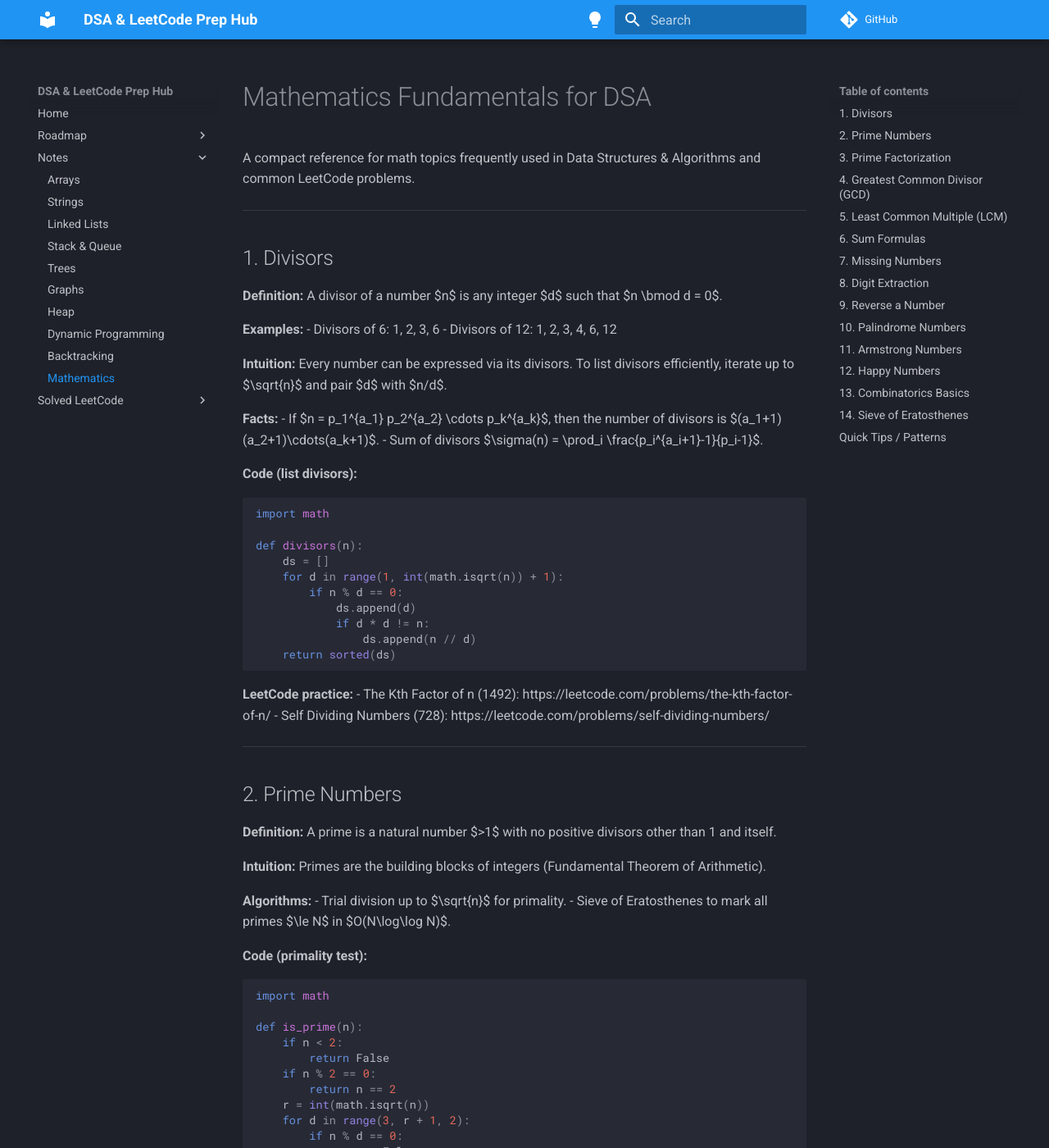
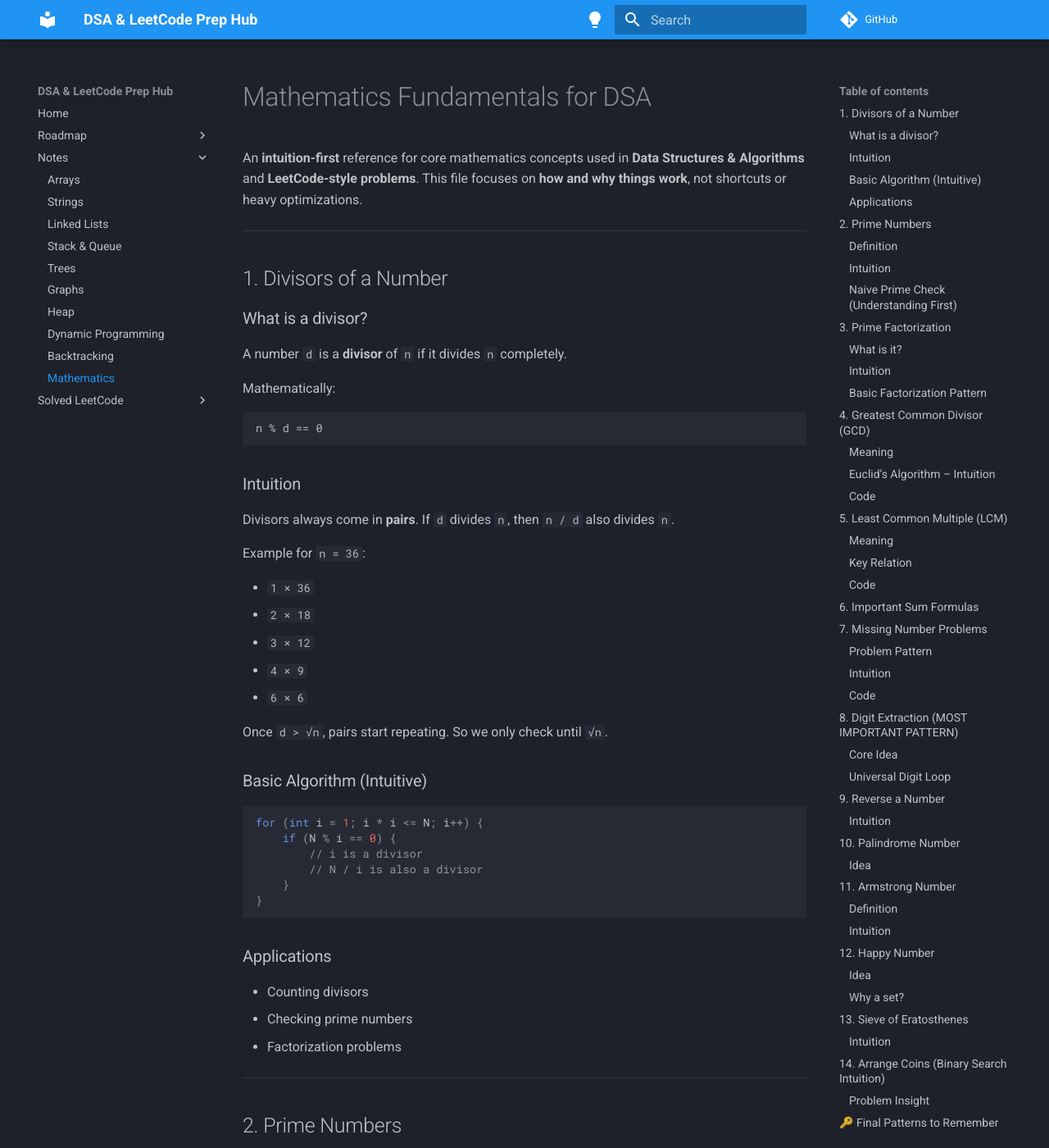
Before and after one commit to kinza7124/dsa-leetcode-mkdocs, an MkDocs documentation site: the page built from docs/notes/maths.md, in a window 1280 px wide and 1400 px high. Shown: the whole window at 82% size. Built offline with MkDocs 1.6.1 and Material for MkDocs 9.7.7, drawn with Linux system fonts in a browser that asks for light colours; comment, search, counter and statistics services are not loaded; some of the changed text lies outside the part shown.

Commit message:
Update mathematics fundamentals documentation

````diff
--- a/docs/notes/maths.md
+++ b/docs/notes/maths.md
@@ -1,286 +1,452 @@
 # Mathematics Fundamentals for DSA
 
-A compact reference for math topics frequently used in Data Structures & Algorithms and common LeetCode problems.
+An **intuition-first** reference for core mathematics concepts used in **Data Structures & Algorithms** and **LeetCode-style problems**.
+This file focuses on **how and why things work**, not shortcuts or heavy optimizations.
 
 ---
 
-## 1. Divisors
+## 1. Divisors of a Number
 
-**Definition:** A divisor of a number $n$ is any integer $d$ such that $n \bmod d = 0$.
+### What is a divisor?
 
-**Examples:**
-- Divisors of 6: 1, 2, 3, 6
-- Divisors of 12: 1, 2, 3, 4, 6, 12
+A number `d` is a **divisor** of `n` if it divides `n` completely.
 
-**Intuition:** Every number can be expressed via its divisors. To list divisors efficiently, iterate up to $\sqrt{n}$ and pair $d$ with $n/d$.
+Mathematically:
 
-**Facts:**
-- If $n = p_1^{a_1} p_2^{a_2} \cdots p_k^{a_k}$, then the number of divisors is $(a_1+1)(a_2+1)\cdots(a_k+1)$.
-- Sum of divisors $\sigma(n) = \prod_i \frac{p_i^{a_i+1}-1}{p_i-1}$.
-
-**Code (list divisors):**
-```python
-import math
-
-def divisors(n):
-    ds = []
-    for d in range(1, int(math.isqrt(n)) + 1):
-        if n % d == 0:
-            ds.append(d)
-            if d * d != n:
-                ds.append(n // d)
-    return sorted(ds)
+```
+n % d == 0
 ```
 
-**LeetCode practice:**
-- The Kth Factor of n (1492): https://leetcode.com/problems/the-kth-factor-of-n/
-- Self Dividing Numbers (728): https://leetcode.com/problems/self-dividing-numbers/
+### Intuition
+
+Divisors always come in **pairs**.
+If `d` divides `n`, then `n / d` also divides `n`.
+
+Example for `n = 36`:
+
+* `1 × 36`
+* `2 × 18`
+* `3 × 12`
+* `4 × 9`
+* `6 × 6`
+
+Once `d > √n`, pairs start repeating.
+So we only check until `√n`.
+
+### Basic Algorithm (Intuitive)
+
+```cpp
+for (int i = 1; i * i <= N; i++) {
+    if (N % i == 0) {
+        // i is a divisor
+        // N / i is also a divisor
+    }
+}
+```
+
+### Applications
+
+* Counting divisors
+* Checking prime numbers
+* Factorization problems
 
 ---
 
 ## 2. Prime Numbers
 
-**Definition:** A prime is a natural number $>1$ with no positive divisors other than 1 and itself.
+### Definition
 
-**Intuition:** Primes are the building blocks of integers (Fundamental Theorem of Arithmetic).
+A **prime number** has **exactly two divisors**:
 
-**Algorithms:**
-- Trial division up to $\sqrt{n}$ for primality.
-- Sieve of Eratosthenes to mark all primes $\le N$ in $O(N\log\log N)$.
+* `1`
+* the number itself
 
-**Code (primality test):**
-```python
-import math
+Examples:
 
-def is_prime(n):
-    if n < 2:
-        return False
-    if n % 2 == 0:
-        return n == 2
-    r = int(math.isqrt(n))
-    for d in range(3, r + 1, 2):
-        if n % d == 0:
-            return False
-    return True
+* Prime: `2, 3, 5, 7, 11`
+* Not prime: `4 (1,2,4)`, `6 (1,2,3,6)`
+
+### Intuition
+
+If a number has **any divisor other than 1 and itself**, it is not prime.
+
+Because divisors come in pairs, we only need to check until `√n`.
+
+### Naive Prime Check (Understanding First)
+
+```cpp
+bool isPrime(int n) {
+    if (n < 2) return false;
+    int cnt = 0;
+    for (int i = 1; i * i <= n; i++) {
+        if (n % i == 0) {
+            cnt++;
+            if (i != n / i) cnt++;
+        }
+    }
+    return cnt == 2;
+}
 ```
-
-**LeetCode practice:**
-- Count Primes (204): https://leetcode.com/problems/count-primes/
-- Prime arrangements related: Power of Three (326): https://leetcode.com/problems/power-of-three/
 
 ---
 
 ## 3. Prime Factorization
 
-**Definition:** Break $n$ into primes multiplying to $n$.
+### What is it?
 
-**Examples:**
-- $12 = 2^2 \times 3^1$
-- $60 = 2^2 \times 3^1 \times 5^1$
+Breaking a number into **only prime numbers** whose product equals the number.
 
-**Algorithm:** Trial division with division while divisible; if remainder $>1$, it’s prime.
+Example:
 
-**Code:**
-```python
-import math
+```
+60 = 2 × 2 × 3 × 5
+```
 
-def prime_factors(n):
-    fs = []
-    d = 2
-    while d * d <= n:
-        while n % d == 0:
-            fs.append(d)
-            n //= d
-        d += 1
-    if n > 1:
-        fs.append(n)
-    return fs
+### Intuition
+
+* Try dividing by the smallest possible number
+* Keep dividing while divisible
+* Whatever remains at the end is prime
+
+### Basic Factorization Pattern
+
+```cpp
+for (int i = 2; i * i <= n; i++) {
+    while (n % i == 0) {
+        // i is a prime factor
+        n =n/i;
+    }
+}
+if (n > 1) {
+    // n itself is a prime factor
+}
 ```
 
 ---
 
 ## 4. Greatest Common Divisor (GCD)
 
-**Definition:** Largest integer dividing both $a$ and $b$.
+### Meaning
 
-**Algorithm:** Euclid’s algorithm: $\gcd(a,b)=\gcd(b, a\bmod b)$.
+The **largest number** that divides both `a` and `b`.
 
-**Code:**
-```python
-def gcd(a, b):
-    while b:
-        a, b = b, a % b
-    return a
+Example:
+
+```
+gcd(12, 18) = 6
 ```
 
-**LeetCode practice:**
-- Greatest Common Divisor of Strings (1071): https://leetcode.com/problems/greatest-common-divisor-of-strings/
+### Euclid’s Algorithm – Intuition
+
+If `a` divides `b`, then:
+
+```
+gcd(a, b) = gcd(b, a % b)
+```
+
+We keep shrinking the problem until remainder becomes `0`.
+
+### Code
+
+```cpp
+int gcd(int a, int b) {
+    while (b>0 && a>0) {
+        if(a>b)
+        a = a % b;
+
+        if(b>a)
+        b=b%a;
+    }
+    if(a==0)
+    return b;
+return a;
+}
+```
 
 ---
 
 ## 5. Least Common Multiple (LCM)
 
-**Definition:** Smallest number divisible by both $a$ and $b$.
+### Meaning
 
-**Formula:** $\operatorname{lcm}(a,b)=\frac{a\cdot b}{\gcd(a,b)}$.
+The **smallest number** divisible by both `a` and `b`.
 
-**Code:**
-```python
-def lcm(a, b):
-    g = gcd(a, b)
-    return a // g * b
+### Key Relation
+
+```
+LCM(a, b) = a×b/GCD(a, b)
+```
+
+### Code
+
+```cpp
+int lcm(int a, int b) {
+    return (a / gcd(a, b)) * b;
+}
 ```
 
 ---
 
-## 6. Sum Formulas
+## 6. Important Sum Formulas
 
-- $1 + 2 + \cdots + n = \frac{n(n+1)}{2}$
-- $1^2 + 2^2 + \cdots + n^2 = \frac{n(n+1)(2n+1)}{6}$
-- $1^3 + 2^3 + \cdots + n^3 = \left(\frac{n(n+1)}{2}\right)^2$
+Used heavily in missing-number and counting problems.
 
-**LeetCode practice:**
-- Sum of Square Numbers (633): https://leetcode.com/problems/sum-of-square-numbers/
+* Sum of first `n` numbers:
+
+```
+n(n + 1) / 2
+```
+
+* Sum of squares:
+
+```
+n(n + 1)(2n + 1) / 6
+```
+
+* Sum of cubes:
+
+```
+(n(n + 1) / 2)^2
+```
 
 ---
 
-## 7. Missing Numbers
+## 7. Missing Number Problems
 
-**Problem:** Given numbers $1..n$ with some missing, find the missing values.
+### Problem Pattern
 
-**Methods:**
-- Sum formula: missing $= \frac{n(n+1)}{2} - \sum\text{(array)}$.
-- XOR: XOR all $1..n$ and XOR with array; result is missing when exactly one missing.
+Given numbers from `0` to `n` with **one missing**, find it.
 
-**LeetCode practice:**
-- Missing Number (268): https://leetcode.com/problems/missing-number/
-- Find All Numbers Disappeared in an Array (448): https://leetcode.com/problems/find-all-numbers-disappeared-in-an-array/
-- Set Mismatch (645): https://leetcode.com/problems/set-mismatch/
+### Intuition
+
+We know what the sum *should* be.
+We subtract what we *actually* have.
+
+### Code
+
+```cpp
+int missingNumber(vector<int>& nums) {
+    int n = nums.size();
+    int expected = n * (n + 1) / 2;
+    int sum = 0;
+    for (int x : nums)
+        sum += x;
+    return expected - sum;
+}
+```
 
 ---
 
-## 8. Digit Extraction
+## 8. Digit Extraction (MOST IMPORTANT PATTERN)
 
-**Techniques:**
-- Last digit: `n % 10`
-- Remove last: `n //= 10`
+### Core Idea
 
-**Applications:** palindrome check, sum of digits, happy numbers.
+For any number `n`:
+
+* Last digit → `n % 10`
+* Remove digit → `n / 10`
+
+### Universal Digit Loop
+
+```cpp
+while (n > 0) {
+    int digit = n % 10;
+    n = n/10;
+}
+```
+
+This single loop powers:
+
+* Sum of digits
+* Reverse number
+* Palindrome
+* Armstrong
+* Happy number
 
 ---
 
 ## 9. Reverse a Number
 
-**Algorithm:**
-```python
-def reverse_number(n):
-    rev = 0
-    while n > 0:
-        digit = n % 10
-        rev = rev * 10 + digit
-        n //= 10
-    return rev
-```
+### Intuition
 
-**LeetCode practice:**
-- Reverse Integer (7): https://leetcode.com/problems/reverse-integer/
+Extract digits and rebuild the number from left to right.
 
----
-
-## 10. Palindrome Numbers
-
-**Definition:** Same forwards and backwards.
-
-**Check:** Reverse and compare.
-
-**LeetCode practice:**
-- Palindrome Number (9): https://leetcode.com/problems/palindrome-number/
-
----
-
-## 11. Armstrong Numbers
-
-**Definition:** Sum of digits^$k$ equals the number; $k=$ number of digits.
-
-**Example:** 153 $\to 1^3 + 5^3 + 3^3 = 153$.
-
-**Code:**
-```python
-def is_armstrong(n):
-    s = str(n)
-    k = len(s)
-    return sum(int(c) ** k for c in s) == n
+```cpp
+int reverse(int n) {
+    int rev = 0;
+    while (n > 0) {
+        int digit = n%10;
+        rev = rev * 10 + digit;
+        n = n/10;
+    }
+    return rev;
+}
 ```
 
 ---
 
-## 12. Happy Numbers
+## 10. Palindrome Number
 
-**Definition:** Replace number by sum of squares of digits until it becomes 1 (happy) or loops (not happy).
+### Idea
 
-**Tip:** Detect cycles using a set or Floyd’s cycle method.
+A number is palindrome if:
 
-**Code:**
-```python
-def is_happy(n):
-    seen = set()
-    def next_val(x):
-        return sum((int(c) ** 2) for c in str(x))
-    while n != 1 and n not in seen:
-        seen.add(n)
-        n = next_val(n)
-    return n == 1
+```
+original == reverse(original)
 ```
 
-**LeetCode practice:**
-- Happy Number (202): https://leetcode.com/problems/happy-number/
+```cpp
+bool isPalindrome(int n) {
+    if (n < 0) return false;
+    int original = n, rev = 0;
+    while (n > 0) {
+        int digit = n%10;
+        rev = rev * 10 + digit;
+        n = n/10;
+    }
+    return original == rev;
+}
+```
 
 ---
 
-## 13. Combinatorics Basics
+## 11. Armstrong Number
 
-**Formulas:**
-- Permutation: $P(n,r) = \frac{n!}{(n-r)!}$
-- Combination: $C(n,r) = \frac{n!}{r!(n-r)!}$
+### Definition
 
-**LeetCode practice:**
-- Combinations (77): https://leetcode.com/problems/combinations/
-- Permutations (46): https://leetcode.com/problems/permutations/
-- Combination Sum (39): https://leetcode.com/problems/combination-sum/
-- Pascal’s Triangle (118): https://leetcode.com/problems/pascals-triangle/
-- Pascal’s Triangle II (119): https://leetcode.com/problems/pascals-triangle-ii/
-- Unique Paths (62): https://leetcode.com/problems/unique-paths/
+A number is Armstrong if:
+
+```
+(sum of each digit ^ number of digits) == number
+```
+
+### Intuition
+
+* First count digits
+* Then raise each digit to that power
+* Add and compare
+
+```cpp
+bool isArmstrong(int n) {
+    int temp = n, count = 0;
+    while (temp > 0) {
+        count++;
+        temp = temp/10;
+    }
+
+    int sum = 0;
+    temp = n;
+    while (temp > 0) {
+        int digit = temp % 10;
+        sum += pow(digit, count);
+        temp /= 10;
+    }
+    return sum == n;
+}
+```
 
 ---
 
-## 14. Sieve of Eratosthenes
+## 12. Happy Number
 
-**Idea:** Generate primes $\le N$ efficiently by marking multiples starting at $i^2$ for each prime $i$.
+### Idea
 
-**Code:**
-```python
-def sieve(n):
-    is_prime = [True] * (n + 1)
-    is_prime[0:2] = [False, False]
-    p = 2
-    while p * p <= n:
-        if is_prime[p]:
-            for m in range(p * p, n + 1, p):
-                is_prime[m] = False
-        p += 1
-    return [i for i in range(2, n + 1) if is_prime[i]]
+Repeatedly replace number with:
+
+```
+sum of squares of digits
 ```
 
-**LeetCode practice:**
-- Count Primes (204): https://leetcode.com/problems/count-primes/
+If it becomes `1` → Happy
+If it repeats → Cycle → Not Happy
+
+### Why a set?
+
+To detect infinite loops.
+
+```cpp
+int extractDigits(int n) {
+    int sum = 0;
+    while (n > 0) {
+        int d = n % 10;
+        sum += d * d;
+        n = n/10;
+    }
+    return sum;
+}
+
+bool isHappy(int n) {
+    unordered_set<int> seen;
+    while (n != 1) {
+        if (seen.count(n)) return false;
+        seen.insert(n);
+        n = extractDigits(n);
+    }
+    return true;
+}
+```
 
 ---
 
-## Quick Tips / Patterns
+## 13. Sieve of Eratosthenes
 
-- Loop to $\sqrt{n}$ for primality/factorization/divisors.
-- Use $\gcd/\operatorname{lcm}$ for array/multiple operations.
-- Digit extraction with `% 10` and `// 10` underpins many number problems.
-- Precompute primes/factorials for repeated queries.
-- Modular arithmetic ($a \bmod m$) is essential for large-number combinatorics.
-- Powers: Power of Two (231) — https://leetcode.com/problems/power-of-two/; Power of Three (326) — https://leetcode.com/problems/power-of-three/; Power of Four (342) — https://leetcode.com/problems/power-of-four/
+### Intuition
+
+Instead of checking each number:
+
+* Assume all are prime
+* Remove multiples of each prime
+
+```cpp
+void sieve(int N) {
+    vector<bool> prime(N + 1, true);
+    prime[0] = prime[1] = false;
+
+    for (int i = 2; i * i <= N; i++) {
+        if (prime[i]) {
+            for (int j = i * i; j <= N; j += i)
+                prime[j] = false;
+        }
+    }
+}
+```
+
+---
+
+## 14. Arrange Coins (Binary Search Intuition)
+
+### Problem Insight
+
+To form `k` rows:
+
+```
+coins needed = k(k + 1) / 2
+```
+
+Find the **maximum k** such that this ≤ `n`.
+
+```cpp
+int arrangeCoins(int n) {
+    long long left = 0, right = n;
+    while (left <= right) {
+        long long mid = left + (right - left) / 2;
+        long long curr = mid * (mid + 1) / 2;
+        if (curr == n) return mid;
+        if (curr < n) left = mid + 1;
+        else right = mid - 1;
+    }
+    return right;
+}
+```
+
+---
+
+## 🔑 Final Patterns to Remember
+
+* `% 10` and `/ 10` unlock digit problems
+* Divisors always come in pairs
+* Loop until `√n`, not `n`
+* GCD + LCM appear everywhere
+* Mathematical formulas save loops
+
+Master these and **DSA math becomes easy** 🚀
````
